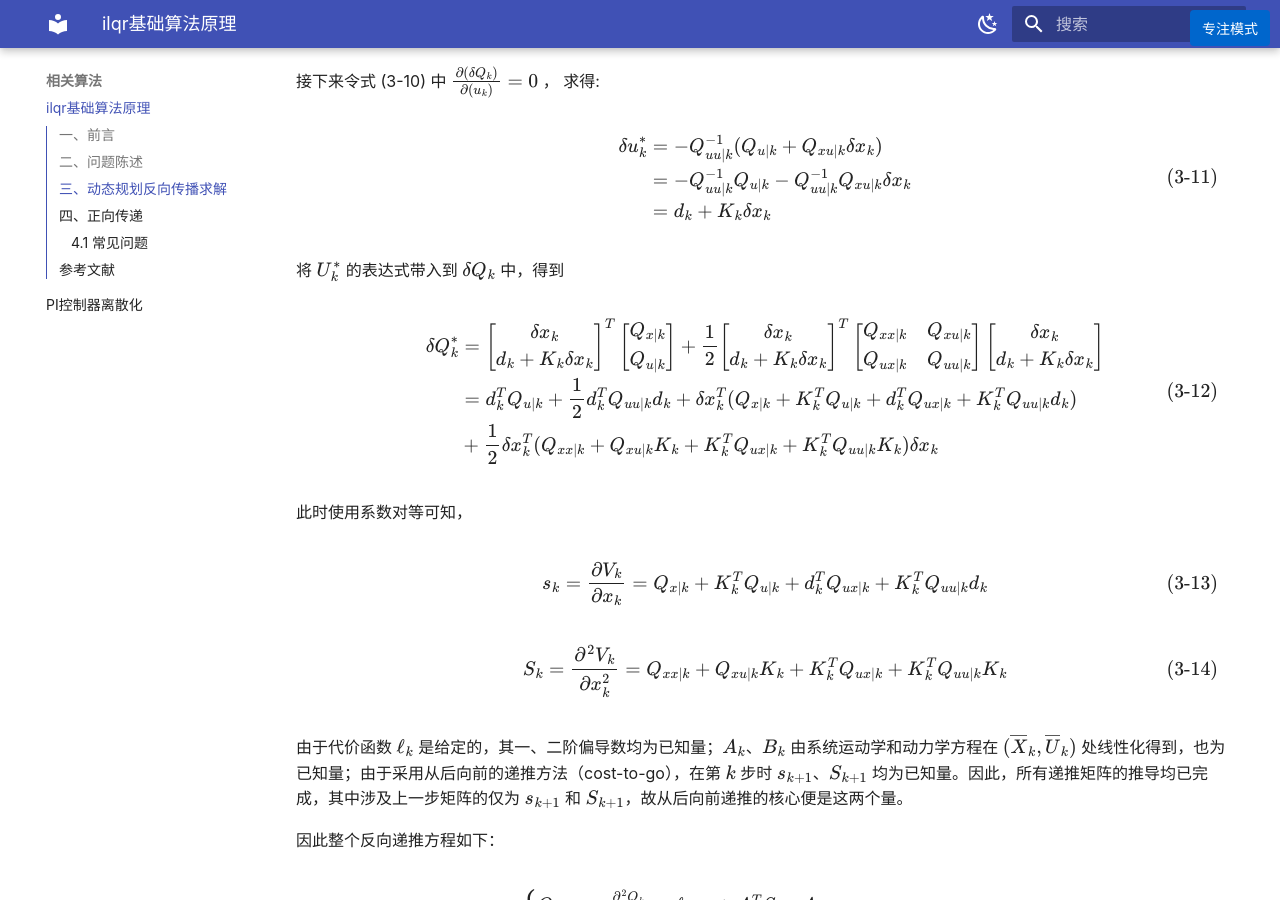
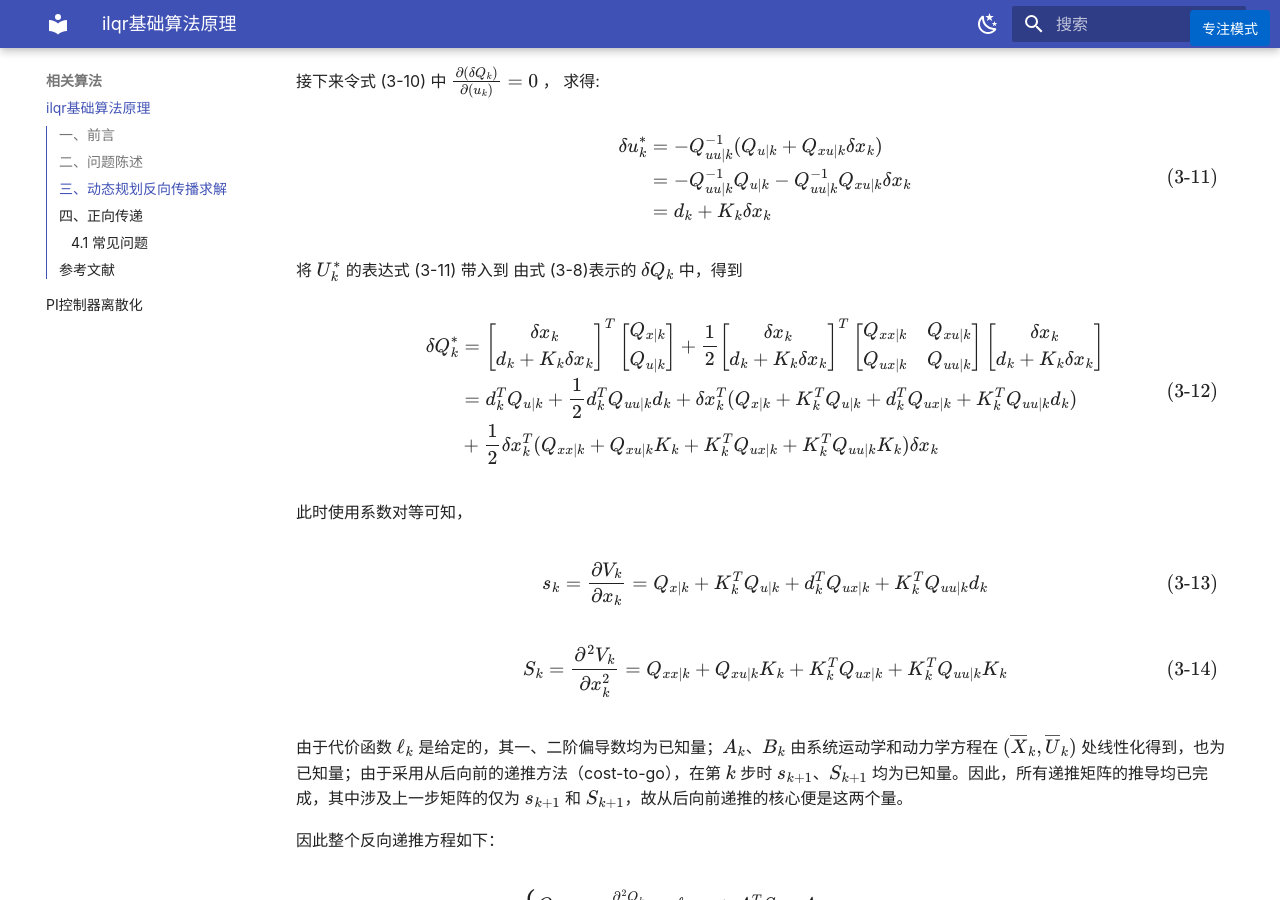
Before and after one commit to SuperIkunFan/SuperIkunFan.github.io, an MkDocs documentation site: the page built from docs/相关算法/2026-01-14-ilqr基础算法原理.md, in a window 1280 px wide and 900 px high, scrolled down 5162 px. Built offline with MkDocs 1.6.1 and Material for MkDocs 9.7.7, drawn with Linux system fonts in a browser that asks for light colours; some web fonts are replaced.

Commit message:
Update expression substitution in ilqr algorithm documentation
Clarified the expression substitution in delta Q_k derivation.

```diff
--- a/docs/相关算法/2026-01-14-ilqr基础算法原理.md
+++ b/docs/相关算法/2026-01-14-ilqr基础算法原理.md
@@ -301,7 +301,7 @@ $$
 \end{aligned}    \tag{3-11}
 $$
 
-将 $U_k^*$ 的表达式带入到 $\delta Q_k$ 中，得到
+将 $U_k^*$ 的表达式 (3-11) 带入到 由式 (3-8)表示的 $\delta Q_k$ 中，得到
 
 $$
 \begin{aligned}
```
